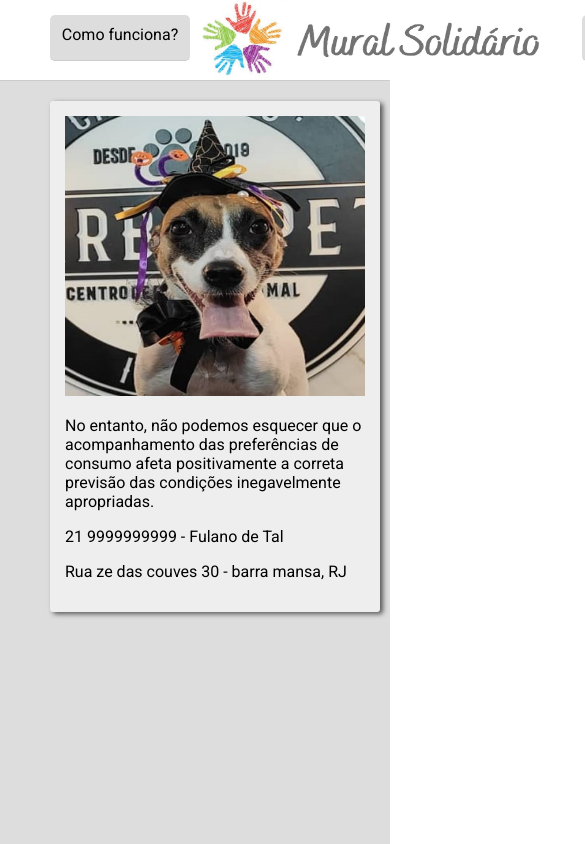
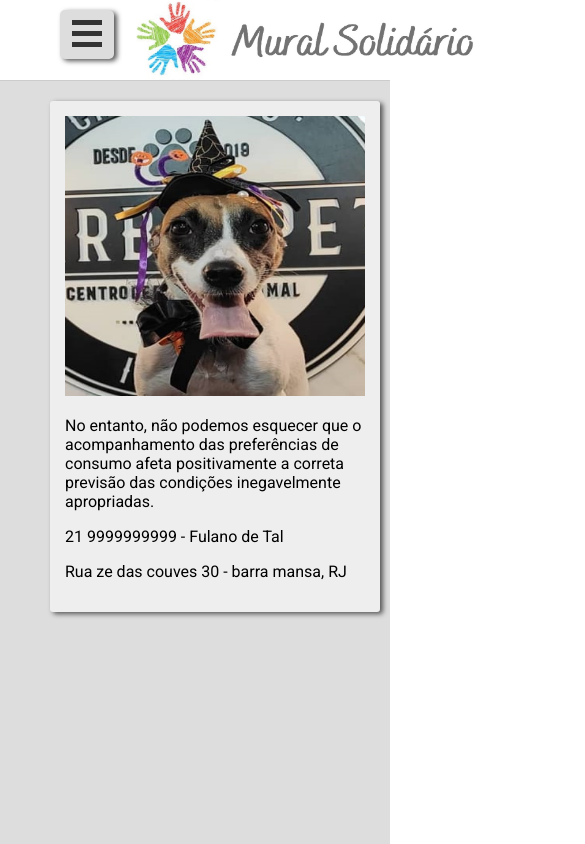
Before and after one commit to williamguilhermesouza/MuralSolidarioFrontend, a React (Create React App) app: page / in a window 390 px wide. Shown: the top 844 px of the page, 585 px wide, since content can reach past the window. Built offline with nearby package versions, Linux system fonts and the light colour scheme.

Commit message:
first work on hamburger menu

```diff
--- /dev/null
+++ b/src/components/HamburgerMenu/index.js
@@ -0,0 +1,46 @@
+import './style.css';
+
+export default function HamburgerMenu() {
+    let visible = false;
+
+    function toggleMenu() {
+        let bar1 = document.getElementById('bar1');
+        let bar2 = document.getElementById('bar2');
+        let bar3 = document.getElementById('bar3');
+        let menu = document.getElementById('hamburger-menu');
+
+        if (!visible) {
+            bar1.classList.add('change1');
+            bar2.classList.add('change2');
+            bar3.classList.add('change3');
+            menu.classList.remove('closed');
+            menu.classList.add('open');
+        } else {
+            bar1.classList.remove('change1');
+            bar2.classList.remove('change2');
+            bar3.classList.remove('change3');
+            menu.classList.remove('open');
+            menu.classList.add('closed');
+        }
+        visible = !visible;
+    }
+
+    return(
+        <div  className="closed" id="hamburger-menu" onClick={toggleMenu}>
+            <div className="bar1" id="bar1"></div>
+            <div className="bar2" id="bar2"></div>
+            <div className="bar3" id="bar3"></div>
+            <ul className="menu">
+                <li>
+                    <a href="#new" title="new">Novo anúncio</a>
+                </li>
+                <li>
+                    <a href="#how" title="how">Como funciona</a>
+                </li>
+                <li>
+                    <a href="#del" title="del">Remover um anúncio</a>
+                </li>
+            </ul>
+        </div>
+    );
+}
--- /dev/null
+++ b/src/components/HamburgerMenu/style.css
@@ -0,0 +1,71 @@
+.closed {
+    background-color: #ddd;
+    width: 40px;
+    height: 45px;
+    margin: 10px;
+    border-radius: 5px;
+    display: inline-block;
+    cursor: pointer;
+    padding: 4px 2px 0 12px;
+    transition: 0.4s;
+    box-shadow:3px 2px 5px #555;
+
+}
+
+.open {
+    background-color: #ddd;
+    height: 180px;
+    width: 250px;
+    margin: 10px;
+    border-radius: 5px;
+    padding: 4px 2px 0 12px;
+    transition: 0.4s;
+    border: 1px solid #ddd;
+    z-index: 0;
+    box-shadow:3px 2px 5px #555;
+
+}
+
+.closed .menu {
+    visibility: hidden;
+}
+
+.open .menu {
+    visibility: visible;
+    list-style: none;
+}
+
+li {
+    margin: -5px 0 20px -12px;
+}
+
+a {
+    text-decoration: none;
+    color: #333;
+    font-size: 15pt;
+}
+
+.bar1, .bar2, .bar3 {
+  width: 30px;
+  height: 5px;
+  background-color: #333;
+  margin: 6px 0;
+  transition: 0.4s;
+}
+
+/* Rotate first bar */
+.change1 {
+  -webkit-transform: rotate(-45deg) translate(-9px, 6px) ;
+  transform: rotate(-45deg) translate(-9px, 6px) ;
+}
+
+/* Fade out the second bar */
+.change2 {
+  opacity: 0;
+}
+
+/* Rotate last bar */
+.change3 {
+  -webkit-transform: rotate(45deg) translate(-8px, -8px) ;
+  transform: rotate(45deg) translate(-8px, -8px) ;
+}
--- a/src/components/Header/index.js
+++ b/src/components/Header/index.js
@@ -1,13 +1,13 @@
 import './style.css';
-import Button from '../Button';
+import HamburgerMenu from '../HamburgerMenu';
 import logo from '../../assets/logo.jpeg';
 
 export default function Header() {
     return(
         <nav className="header">
-            <Button text="Como funciona?" />
+            <HamburgerMenu />
             <img src={logo} alt="logo" />
-            <Button text="Novo anúncio" />
+            <div></div>
         </nav>
     );
 };
```
Also changed, not shown: 2 other files (tests, documents, lock files or other folders).
